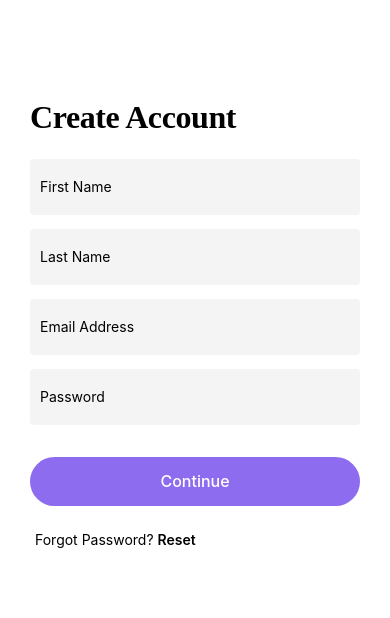
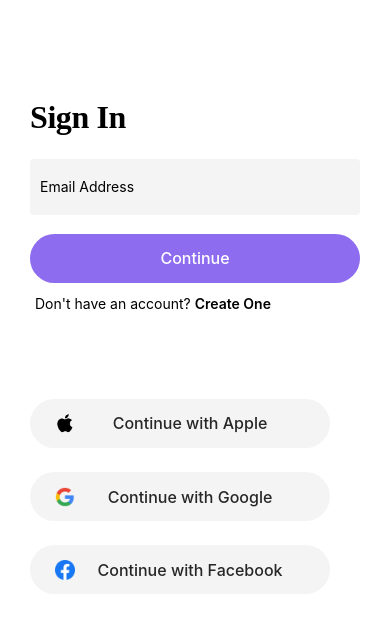
Before and after one commit to Lukakhuza/ecommerce-app, a React Native app: screen /EnterEmail in a window 390 px wide. Shown: the top 618 px of the page. Built offline with nearby package versions, Linux system fonts and the light colour scheme.

Commit message:
fixed navigation background color and adjusted some spacing on EnterEmail screen.

```diff
--- a/App.tsx
+++ b/App.tsx
@@ -1,17 +1,12 @@
 import { StatusBar } from "expo-status-bar";
-import { SafeAreaView, StyleSheet, Text, View } from "react-native";
-import ButtonOAuth from "./components/atoms/ButtonOAuth";
-import EnterEmail from "./screens/EnterEmail";
-import EnterPassword from "./screens/EnterPassword";
-import CreateAccount from "./screens/CreateAccount";
+import { StyleSheet, View } from "react-native";
+import MainNavigation from "./navigation/MainNavigation";
 
 const App = () => {
   return (
     <View style={styles.container}>
       <StatusBar style="auto" />
-      {/* <EnterEmail />
-      <EnterPassword /> */}
-      <CreateAccount />
+      <MainNavigation />
     </View>
   );
 };
@@ -24,6 +19,5 @@ const styles = StyleSheet.create({
     backgroundColor: "#fff",
     // alignItems: "center",
     // justifyContent: "center",
-    paddingHorizontal: 30,
   },
 });
--- a/components/atoms/DataInput.tsx
+++ b/components/atoms/DataInput.tsx
@@ -31,6 +31,7 @@ const styles = StyleSheet.create({
     height: 56,
     borderRadius: 4,
     backgroundColor: "#F4F4F4",
+    // backgroundColor: "orange",
     paddingLeft: 10,
   },
 });
--- a/constants/colors.tsx
+++ b/constants/colors.tsx
@@ -1,4 +1,4 @@
-export const Colors: any = {
+export const Colors: object = {
   primary100: "#8E6CEF",
   white100: "#FFFFFF",
   black100: "#272727",
--- /dev/null
+++ b/navigation/AuthStack.tsx
@@ -0,0 +1,70 @@
+import { createNativeStackNavigator } from "@react-navigation/native-stack";
+import EnterEmail from "../screens/EnterEmail";
+import EnterPassword from "../screens/EnterPassword";
+
+const Stack = createNativeStackNavigator();
+
+const AuthStack = () => {
+  return (
+    <Stack.Navigator initialRouteName="EnterEmail">
+      <Stack.Screen
+        name="EnterEmail"
+        component={EnterEmail}
+        options={{ headerShown: false }}
+      />
+      <Stack.Screen
+        name="EnterPassword"
+        component={EnterPassword}
+        options={{ headerShown: false }}
+      />
+      {/* <Stack.Screen
+        name="CreateAccount"
+        component={CreateAccount}
+        options={({ navigation: { goBack } }) => ({
+          title: "",
+          headerTransparent: true,
+          headerLeft: ({ tintColor }) => (
+            <IconButton
+              style={{}}
+              icon="chevron-back-circle-outline"
+              size={32}
+              color={tintColor}
+              onPress={goBack}
+            />
+          ),
+        })}
+      />
+      <Stack.Screen
+        name="ForgotPassword"
+        component={ForgotPassword}
+        options={({ navigation }) => ({
+          title: "",
+          headerTransparent: true,
+          headerLeft: ({ tintColor }) => (
+            <IconButton
+              style={{}}
+              icon="chevron-back-circle-outline"
+              size={32}
+              color={tintColor}
+              onPress={() => navigation.goBack()}
+            />
+          ),
+        })}
+      />
+      <Stack.Screen
+        name="PasswordReset"
+        component={PasswordReset}
+        options={{ headerShown: false }}
+      />
+      <Stack.Screen
+        name="TellUsAboutYourself"
+        component={TellUsAboutYourself}
+        options={{
+          headerShown: false,
+        }}
+      /> */}
+    </Stack.Navigator>
+  );
+};
+
+export default AuthStack;
--- /dev/null
+++ b/navigation/MainNavigation.tsx
@@ -0,0 +1,30 @@
+import { SafeAreaView } from "react-native";
+import AuthStack from "./AuthStack";
+import { NavigationContainer, DefaultTheme } from "@react-navigation/native";
+
+const Theme = {
+  ...DefaultTheme,
+  colors: {
+    ...DefaultTheme.colors,
+    background: "transparent",
+  },
+};
+
+const MainNavigation = () => {
+  return (
+    <NavigationContainer theme={Theme}>
+      <SafeAreaView
+        style={{
+          flex: 1,
+          //   paddingTop: 30,
+          //   backgroundColor: "yellow",
+          paddingHorizontal: 30,
+        }}
+      >
+        <AuthStack />
+      </SafeAreaView>
+    </NavigationContainer>
+  );
+};
+
+export default MainNavigation;
--- a/package.json
+++ b/package.json
@@ -9,6 +9,7 @@
     "web": "expo start --web"
   },
   "dependencies": {
+    "@react-navigation/native-stack": "^7.3.21",
     "expo": "~53.0.20",
     "expo-status-bar": "~2.2.3",
     "react": "19.0.0",
--- a/screens/EnterEmail.tsx
+++ b/screens/EnterEmail.tsx
@@ -101,7 +101,7 @@ export default EnterEmail;
 
 const styles = StyleSheet.create({
   oAuthButtonsContainer: {
-    marginTop: 100,
+    marginTop: 75,
   },
   outerContainer: {
     // borderWidth: 5,
```
Also changed, not shown: 1 other file (tests, documents, lock files or other folders).
